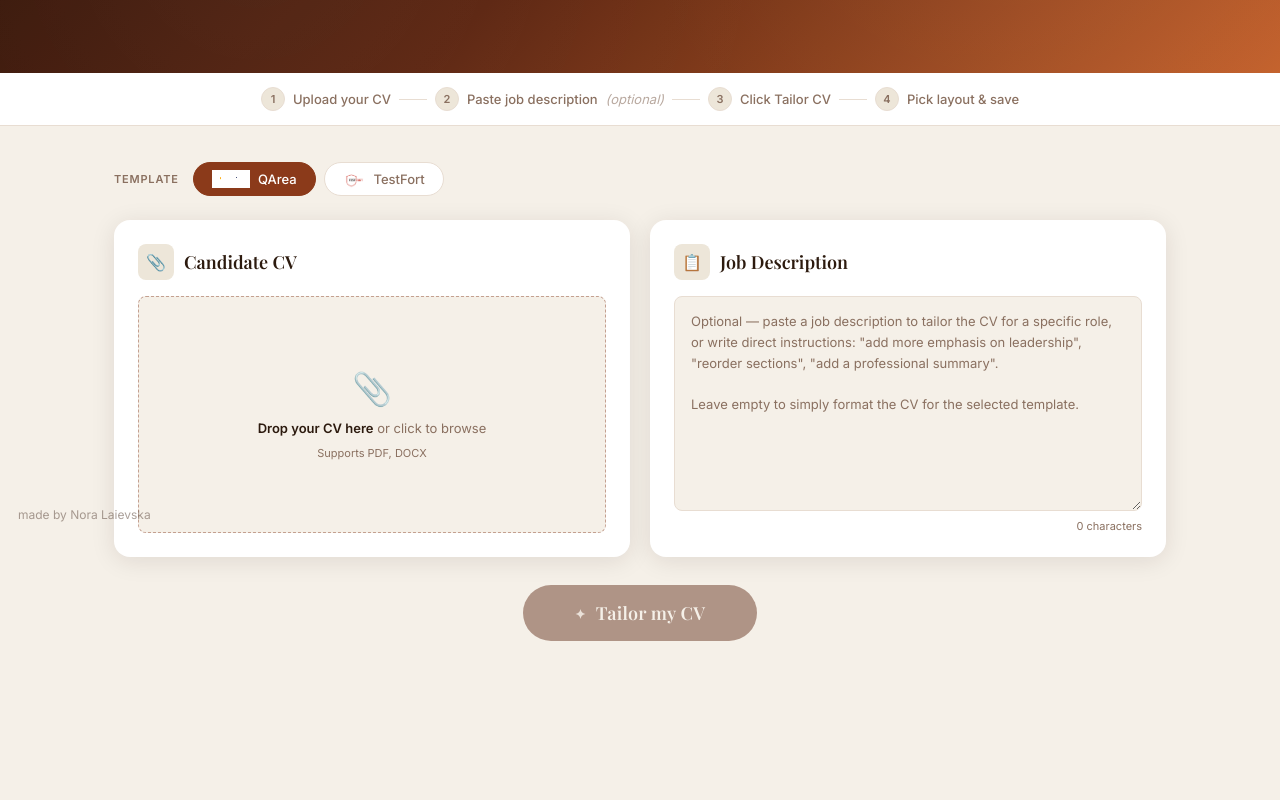
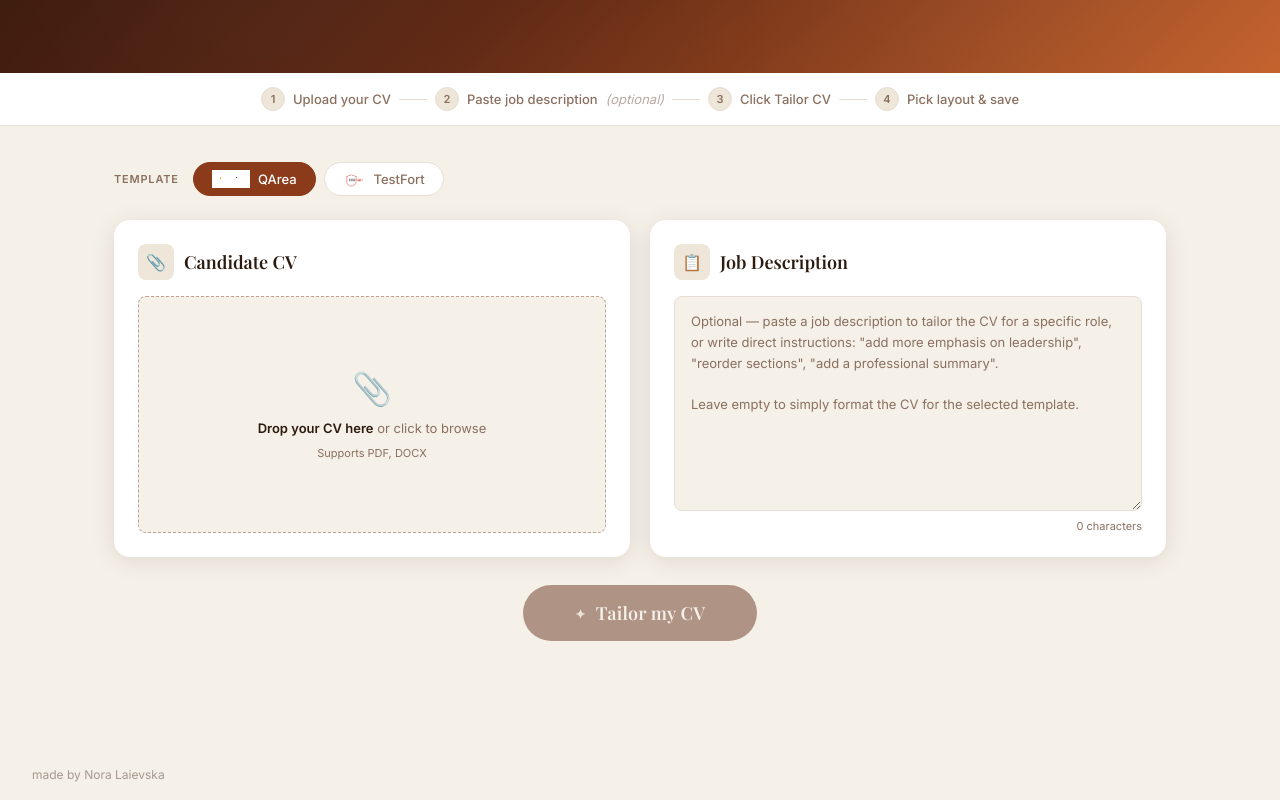
Before and after one commit to nora-la21/CV-generator, a React (Vite) app: page / in a window 1280 px wide. Shown: the part 264-1064 px from the top of the page. Before the commit the page ends 1013 px from the top, so only its background shows below. Built offline with nearby package versions, Linux system fonts and the light colour scheme; a web font is replaced by a local one.

Commit message:
Move credit to page footer at bottom-left
https://claude.ai/code/session_016GJRLiZBmXvTHMBad4H82t

```diff
--- a/src/App.jsx
+++ b/src/App.jsx
@@ -152,7 +152,7 @@ export default function App() {
           </section>
         )}
       </main>
-      <span className="hero-credit">made by Nora Laievska</span>
+      <footer className="site-footer">made by Nora Laievska</footer>
     </div>
   );
 }
--- a/src/styles.css
+++ b/src/styles.css
@@ -56,7 +56,7 @@ body { font-family: var(--sans); background: var(--cream); color: var(--text); -
 .hero-title { font-family: var(--serif); font-size: clamp(34px, 5vw, 56px); font-weight: 700; color: var(--cream); line-height: 1.15; margin-bottom: 16px; position: relative; }
 .hero-title .italic-accent { font-style: italic; color: var(--gold); }
 .hero-subtitle { font-size: 16px; color: rgba(245,240,232,0.72); max-width: 460px; margin: 0 auto; line-height: 1.65; position: relative; }
-.hero-credit { position: fixed; bottom: 14px; left: 18px; font-size: 12px; color: rgba(100,80,70,0.55); pointer-events: none; z-index: 10; }
+.site-footer { text-align: left; padding: 18px 32px; font-size: 12px; color: rgba(100,80,70,0.55); }
 
 /* ── Steps Bar ───────────────────────────────────── */
 .steps-bar { background: var(--white); border-bottom: 1px solid var(--border); padding: 14px 24px; display: flex; align-items: center; justify-content: center; gap: 8px; flex-wrap: wrap; }
```
